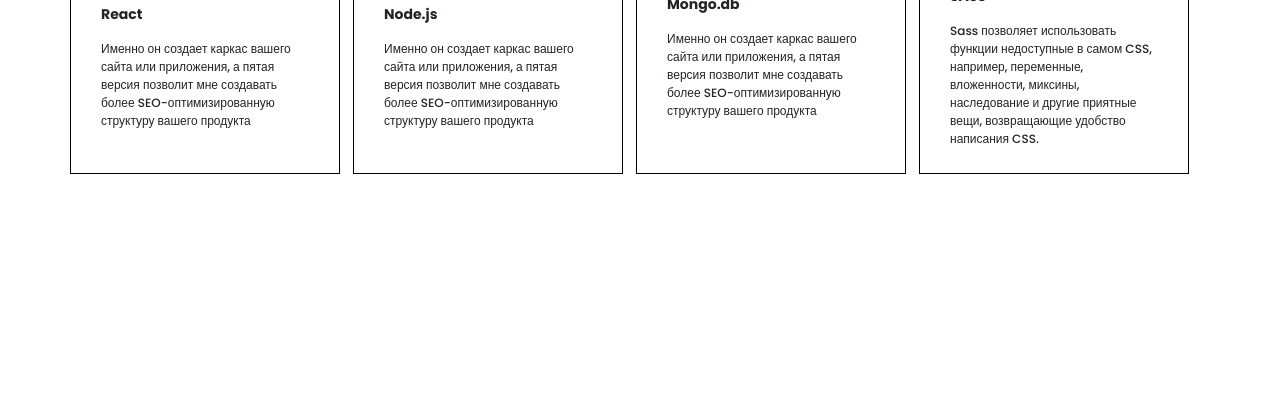
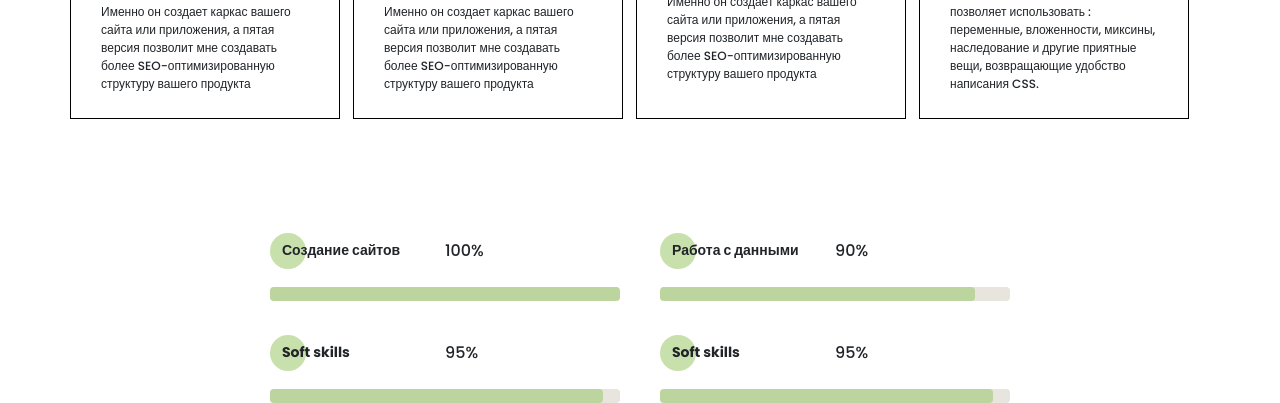
Before and after one commit to Sty1ist/My-portfolio, a website: page src/index.html in a window 1280 px wide. Shown: the part 2891-3294 px from the top of the page. Before the commit the page ends 3065 px from the top, so only its background shows below. Drawn offline with nearby package versions, Linux system fonts and the light colour scheme; files that its build step writes are made by us from their sources; files whose address does not match are found by name.

Commit message:
make rating bar

```diff
--- a/src/index.html
+++ b/src/index.html
@@ -343,9 +343,40 @@
                     <img class="myskills__item-img myskills__item-img imgsass" src="icons/skills/sass.svg" alt="SASS">
                     <div class="title title_fz14 myskills__item-title">SASS</div>
                     <div class="myskills__item-text">
-                        Sass позволяет использовать функции недоступные в самом CSS, например, переменные, вложенности,
+                        позволяет использовать : переменные, вложенности,
                         миксины, наследование и
                         другие приятные вещи, возвращающие удобство написания CSS.
+                    </div>
+                </div>
+            </div>
+
+            <div class="myskills__rating">
+                <div class="myskills__rating-item">
+                    <div class="title title_fz14 myskills__rating-title">Создание сайтов</div>
+                    <div class="myskills__rating-counter">100%</div>
+                    <div class="myskills__rating-line">
+                        <span style="width: 100%;"></span>
+                    </div>
+                </div>
+                <div class="myskills__rating-item">
+                    <div class="title title_fz14 myskills__rating-title">Работа с данными</div>
+                    <div class="myskills__rating-counter">90%</div>
+                    <div class="myskills__rating-line">
+                        <span style="width: 90%;"></span>
+                    </div>
+                </div>
+                <div class="myskills__rating-item">
+                    <div class="title title_fz14 myskills__rating-title">Soft skills</div>
+                    <div class="myskills__rating-counter">95%</div>
+                    <div class="myskills__rating-line">
+                        <span style="width: 95%;"></span>
+                    </div>
+                </div>
+                <div class="myskills__rating-item">
+                    <div class="title title_fz14 myskills__rating-title">Soft skills</div>
+                    <div class="myskills__rating-counter">95%</div>
+                    <div class="myskills__rating-line">
+                        <span style="width: 95%;"></span>
                     </div>
                 </div>
             </div>
--- a/src/sass/blocks/_about.scss
+++ b/src/sass/blocks/_about.scss
@@ -16,7 +16,6 @@
     }
     &__descr {
         padding-top: 6px;
-        width: 570px;
         .divider {
             margin: 0;
         }
--- a/src/sass/blocks/_myskills.scss
+++ b/src/sass/blocks/_myskills.scss
@@ -43,4 +43,40 @@
     .imgsass {
         height: 65px;
     }
+    &__rating{
+        padding-top: 120px;
+        display: grid;
+        grid-template-columns: repeat(2, 350px);
+        gap: 40px;
+        justify-content: center;
+        &-item{
+            width: 350px;
+            height: 62px;
+            display: grid;
+            grid-template-columns: repeat(2, 1fr);
+            justify-content: space-between;
+            align-content: space-between;
+        }
+        &-title {
+            position: relative;
+            padding-left: 12px;
+            padding-top: 1px;
+            @include before_circle;
+        }
+        &-line{
+            display: grid;
+            grid-column: 1/3;
+            width: 350px;
+            height: 14px ;
+            border-radius: 4px;
+            background-color: #E8E4DE;
+            span {
+                display: block;
+                height: 100%;
+                border-radius: 4px;
+                background-color: $main-color;
+            }
+        }
+    }
+
 }
```
Also changed, not shown: dist/css/style.min.css, dist/index.html.
